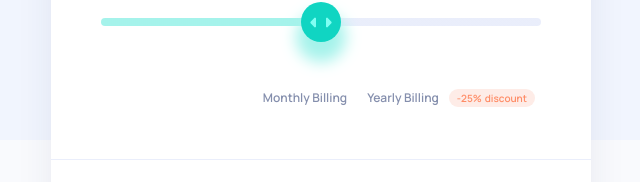
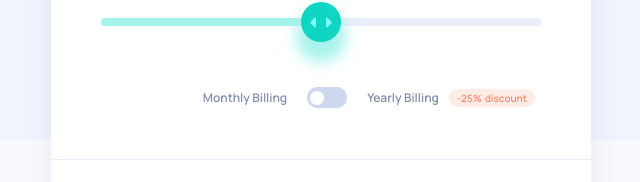
Before and after one commit to kens-visuals/interactive-pricing-component, a website: page index.html in a window 1280 px wide. Shown: the part 390-572 px from the top of the page, 319-959 px from the left. Drawn offline with Linux system fonts and the light colour scheme.

Commit message:
fix a11y issue

```diff
--- a/index.html
+++ b/index.html
@@ -55,13 +55,15 @@
           <div class="content__wrapper-text">
             <p class="content__text content__text--billing">Monthly Billing</p>
 
-            <label for="monthly" class="sr-only"></label>
+            <label for="monthly" class="content__label">
               <input
                 type="checkbox"
                 id="monthly"
                 name="monthly"
                 class="content__checkbox js-checkbox"
               />
+              <span class="content__label-span"></span>
+            </label>
 
             <p class="content__text content__text--billing">Yearly Billing</p>
             <p class="content__text content__text--discount">-25%</p>
```
Lines whose indentation alone changed are shown as unchanged.
